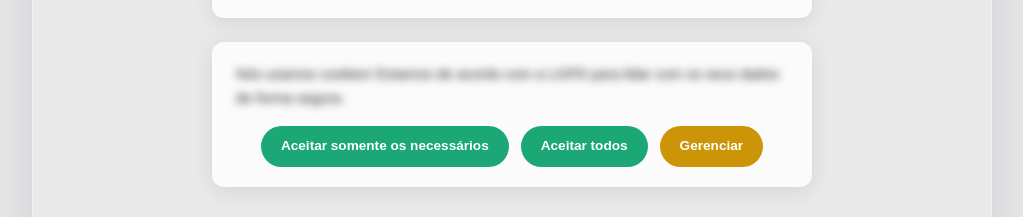
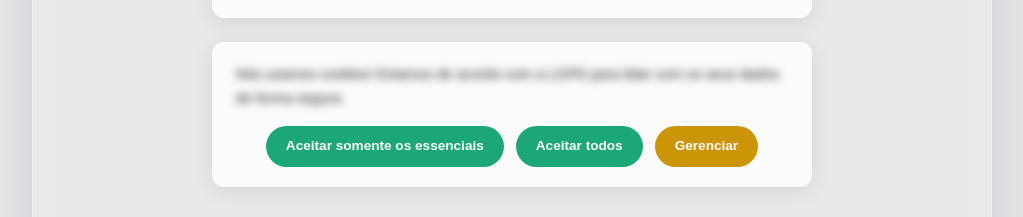
Before and after one commit to amanda-bmelo/guide-for-consent-banners, a React (Create React App) app: page / in a window 1280 px wide. Shown: the part 2345-2562 px from the top of the page, without its empty margins (128-1151 px from the left). Built offline with nearby package versions, Linux system fonts and the light colour scheme; a web font is replaced by a local one.

Commit message:
style: update text for clarity in banner and preferences modal

```diff
--- a/src/components/BannerDemo/bannerContent.js
+++ b/src/components/BannerDemo/bannerContent.js
@@ -49,7 +49,7 @@ export const BANNER_3_CONTENT = {
   subtext:
     "Ao finalizar com o banner, ele será minimizado, você pode mudar as escolhas sempre que quiser!",
   buttons: {
-    acceptNecessary: "Aceitar somente os necessários",
+    acceptNecessary: "Aceitar somente os essenciais",
     acceptAll: "Aceitar todos",
     manage: "Gerenciar",
   },
--- a/src/components/PreferencesModal/PreferencesModal.js
+++ b/src/components/PreferencesModal/PreferencesModal.js
@@ -92,7 +92,7 @@ const PreferencesModal = ({ highlightedElement, onClose, essentialCategories = [
 
       {(showDeselectAll || highlightedElement === "buttons") && (
         <div className={`deselect-all-row ${isHighlighted("buttons")}`}>
-          <span className="deselect-all-text">Desselecionar não necessários</span>
+          <span className="deselect-all-text">Desselecionar não essenciais</span>
           <label className="toggle">
             <input
               type="checkbox"
```
